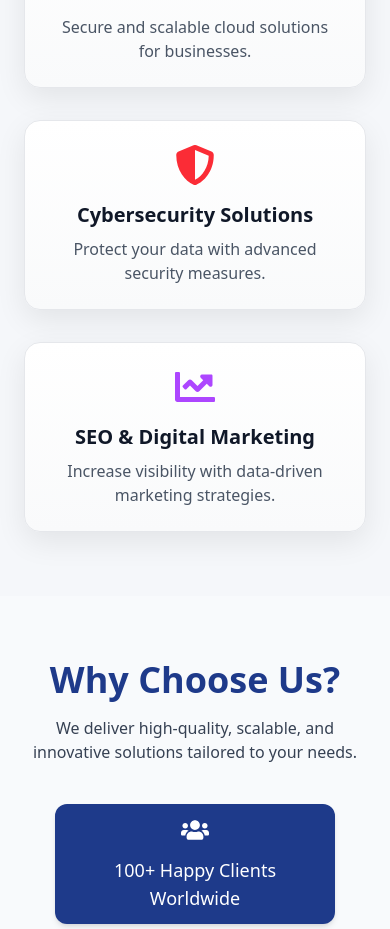
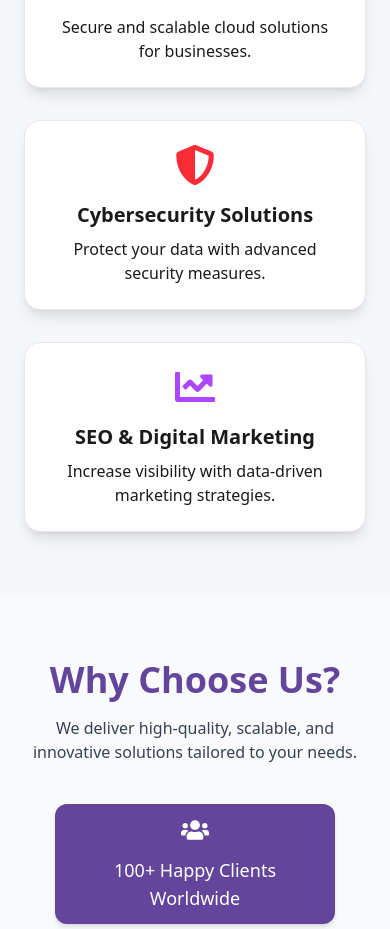
Before and after one commit to shan3274/adporate-co, a Next.js app: page / in a window 390 px wide. Shown: the part 1980-2909 px from the top of the page. Built offline with nearby package versions, Linux system fonts and the light colour scheme.

Commit message:
changed the hero section theme with adporate colour theme

```diff
--- a/components/BlogPreview.jsx
+++ b/components/BlogPreview.jsx
@@ -49,7 +49,7 @@ const BlogPreview = () => {
             className="group bg-white rounded-lg shadow-md overflow-hidden p-6 max-w-sm flex flex-col text-center hover:shadow-xl transition-all duration-300"
           >
             {/* Circular Image */}
-            <div className="w-28 h-28 mx-auto rounded-full overflow-hidden border-4 border-blue-500">
+            <div className="w-28 h-28 mx-auto rounded-full overflow-hidden border-4 border-purple-500">
               <img
                 src={blog.img}
                 alt={blog.title}
@@ -67,7 +67,7 @@ const BlogPreview = () => {
             {/* Button Always at Bottom */}
             <div className="mt-auto">
               <Link href={`/blog/${blog.id}`}>
-                <button className="mt-4 px-5 py-2 bg-blue-600 text-white font-semibold rounded-lg hover:bg-blue-700 transition">
+                <button className="mt-4 px-5 py-2 bg-purple-600 text-white font-semibold rounded-lg hover:bg-blue-700 transition">
                   Read More
                 </button>
               </Link>
--- a/components/Portfolio.jsx
+++ b/components/Portfolio.jsx
@@ -59,7 +59,7 @@ const Portfolio = () => {
               <p className="text-gray-600 mt-2">{project.desc}</p>
 
               <Link href={`/projects/${project.id}`}>
-                <button className="mt-4 px-5 py-2 text-sm bg-blue-600 text-white font-semibold rounded-lg hover:bg-blue-700 transition">
+                <button className="mt-4 px-5 py-2 text-sm bg-purple-600 text-white font-semibold rounded-lg hover:bg-[#63469c] transition">
                   Learn More
                 </button>
               </Link>
--- a/components/ServicesSection.jsx
+++ b/components/ServicesSection.jsx
@@ -69,21 +69,21 @@ const ServicesSection = ({ bg }) => {
         {services.map((service, index) => (
           <motion.div
             key={index}
-            className="p-6 bg-white shadow-lg border border-gray-200 rounded-2xl hover:shadow-2xl transition-all transform hover:-translate-y-2"
-            style={{
-              background: "linear-gradient(to bottom, #FFFFFF, #F9FAFB)",
-              boxShadow: "0px 10px 30px rgba(0, 0, 0, 0.08)",
-            }}
+            className="p-6 bg-white shadow-lg border border-gray-200 rounded-2xl hover:bg-[#63469c] hover:text-white hover:shadow-2xl transition-all transform hover:-translate-y-2"
+            // style={{
+            //   background: "linear-gradient(to bottom, #FFFFFF, #F9FAFB)",
+            //   boxShadow: "0px 10px 30px rgba(0, 0, 0, 0.08)",
+            // }}
             whileHover={{ scale: 1.05 }}
             initial={{ opacity: 0, y: 30 }}
             animate={{ opacity: 1, y: 0 }}
             transition={{ duration: 0.8, delay: index * 0.2 }}
           >
             <div className="flex justify-center mb-4">{service.icon}</div>
-            <h3 className="text-xl font-semibold text-gray-900">
+            <h3 className="text-xl font-semibold text-black-900">
               {service.title}
             </h3>
-            <p className="text-gray-600 mt-2">{service.description}</p>
+            <p className="text-black-600 mt-2">{service.description}</p>
           </motion.div>
         ))}
       </div>
--- a/components/Testimonials.jsx
+++ b/components/Testimonials.jsx
@@ -57,14 +57,14 @@ const Testimonials = () => {
             <img
               src={testimonial.image}
               alt={testimonial.name}
-              className="w-20 h-20 rounded-full object-cover border-4 border-blue-500 shadow-md"
+              className="w-20 h-20 rounded-full object-cover border-4 border-purple-500 shadow-md"
             />
 
             {/* Review Text */}
             <p className="text-lg text-gray-700 mt-4 italic">"{testimonial.review}"</p>
 
             {/* Client Name & Company */}
-            <p className="mt-4 font-bold text-lg text-blue-600">{testimonial.name}</p>
+            <p className="mt-4 font-bold text-lg text-purple-600">{testimonial.name}</p>
             <p className="text-sm text-gray-500">{testimonial.company}</p>
           </motion.div>
         ))}
--- a/components/WhyChooseUs.jsx
+++ b/components/WhyChooseUs.jsx
@@ -34,7 +34,7 @@ const WhyChooseUs = () => {
   return (
     <section className="py-16 px-6 text-center bg-[#F8FAFC] text-black">
       <motion.h2
-        className="text-4xl font-bold mb-4 text-[#1e3a8a]"
+        className="text-4xl font-bold mb-4 text-[#63469c]"
         initial={{ opacity: 0, y: -20 }}
         animate={{ opacity: 1, y: 0 }}
         transition={{ duration: 0.8 }}
@@ -63,7 +63,7 @@ const WhyChooseUs = () => {
             key={index}
             className="w-[280px] h-[120px] flex flex-col items-center justify-center gap-3 px-6 py-4 rounded-xl shadow-md transition-all transform hover:-translate-y-1 hover:shadow-lg"
             style={{
-              backgroundColor: index % 2 === 0 ? "#1e3a8a" : "#f97316", // Blue & Orange Colors from Figma
+              backgroundColor: index % 2 === 0 ? "#63469c" : "#000000", // Blue & Orange Colors from Figma
               color: "#fff",
             }}
             whileHover={{ scale: 1.05 }}
--- a/components/Workflow.jsx
+++ b/components/Workflow.jsx
@@ -58,7 +58,7 @@ const Workflow = () => {
             transition={{ duration: 0.8, delay: index * 0.2 }}
           >
             {/* Step Icon */}
-            <div className="text-4xl text-blue-600 p-4 bg-white rounded-full shadow-md">
+            <div className="text-4xl text-purple-600 p-4 bg-white rounded-full shadow-md">
               {step.icon}
             </div>
 
@@ -70,7 +70,7 @@ const Workflow = () => {
 
             {/* Connector Line (Always Visible) */}
             <div
-              className={`absolute hidden md:block h-16 w-1 bg-blue-600 top-full left-1/2 transform -translate-x-1/2 ${
+              className={`absolute hidden md:block h-16 w-1 bg-purple-600 top-full left-1/2 transform -translate-x-1/2 ${
                 index === workflowSteps.length - 1 ? "opacity-100" : ""
               }`}
             ></div>
--- a/pages/careers.jsx
+++ b/pages/careers.jsx
@@ -1,6 +1,8 @@
 import Particles from "react-tsparticles";
 import { loadFull } from "tsparticles";
 import { motion } from "framer-motion";
+import Header from "@/components/Header";
+import Footer from "@/components/Footer";
 
 const Careers = () => {
   const particlesInit = async (engine) => {
@@ -8,6 +10,7 @@ const Careers = () => {
   };
 
   return (
+    <div> <Header/>
     <div className="relative w-full min-h-screen bg-[#000000] text-white overflow-hidden">
       {/* 🔹 Particles Background */}
       <Particles
@@ -174,6 +177,8 @@ const Careers = () => {
         </motion.div>
       </div>
     </div>
+    <Footer/>
+    </div>
   );
 };
 
```
